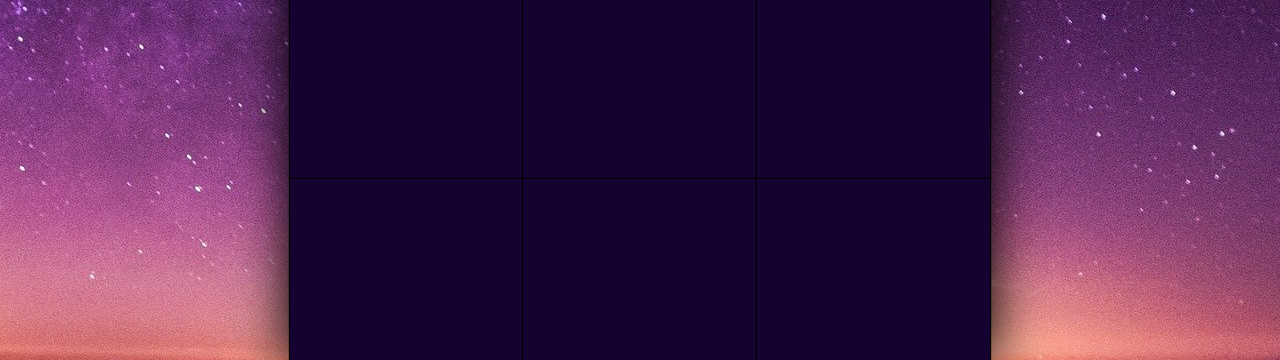
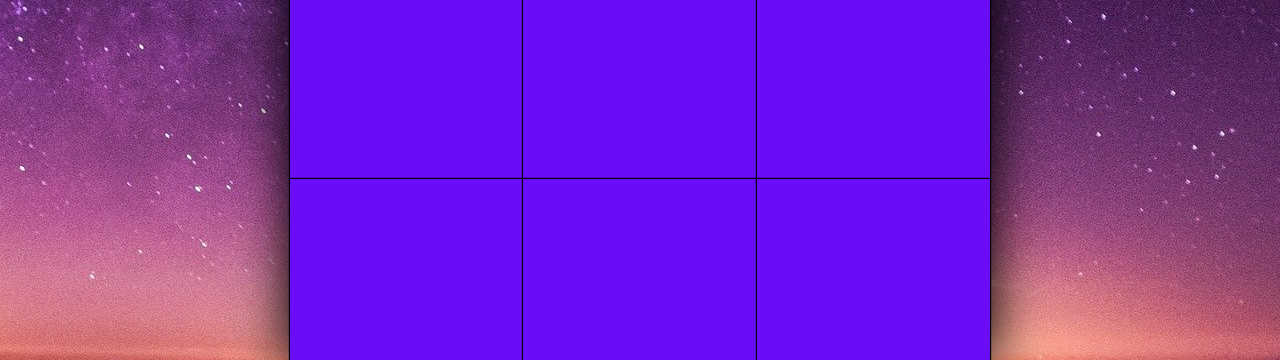
Before and after one commit to marcelo-dias-schneider/jogo-da-velha, a plain HTML site: page index.html in a window 1280 px wide. Shown: the part 440-800 px from the top of the page. Drawn offline with Linux system fonts and the light colour scheme; a web font is replaced by a local one.

Commit message:
Versão v1.0.4
Publicação final

```diff
--- a/style.css
+++ b/style.css
@@ -259,7 +259,7 @@ section{
     width: 100%;
     margin-top: -100vh;
     margin-left: 0;
-    display: initial;
+    display: none;
     z-index: 2;
 }
 .voceVenceu{
```
